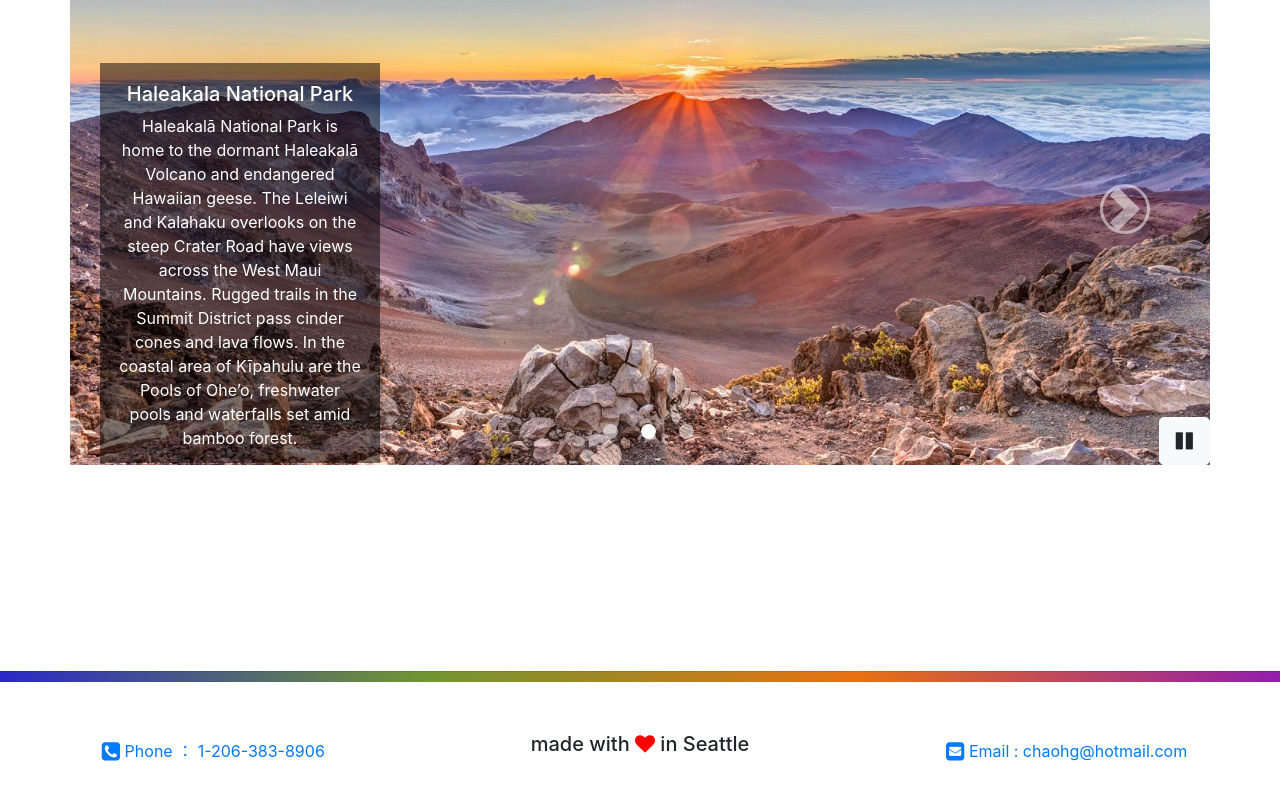
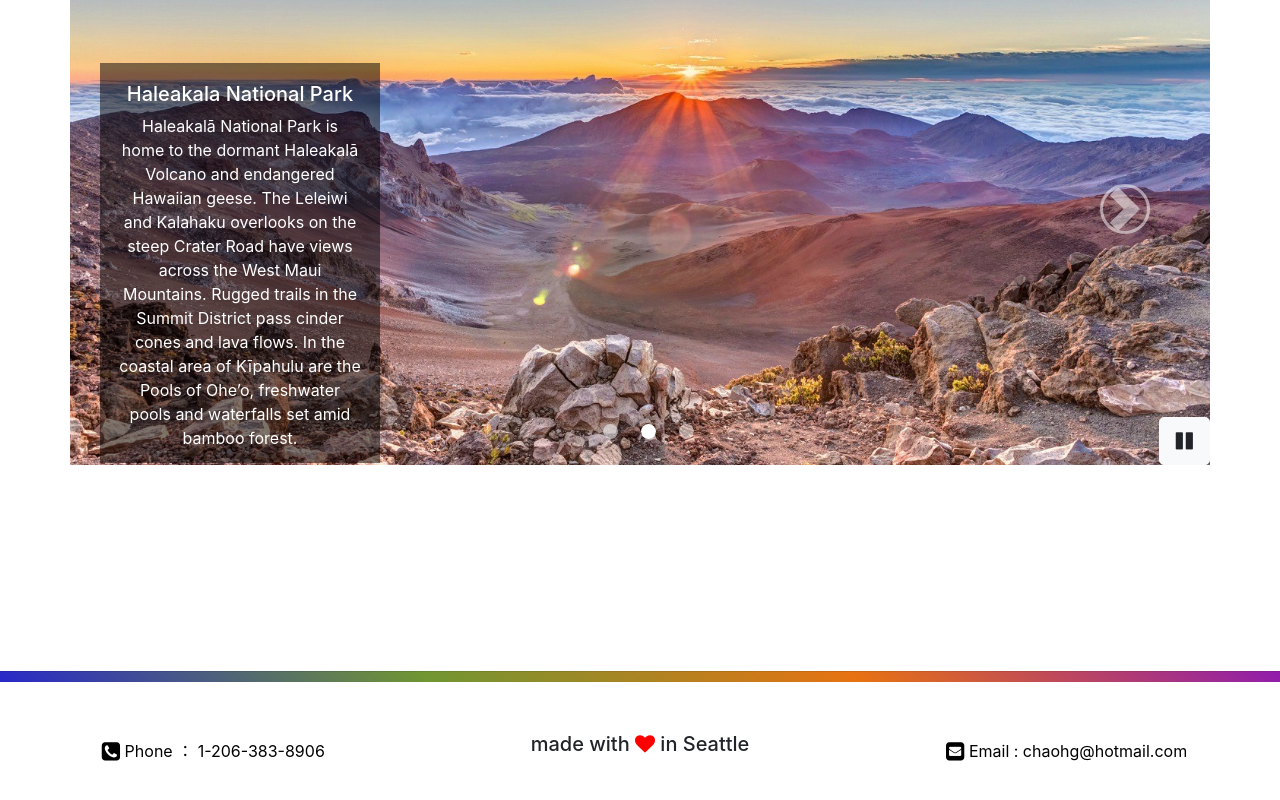
Before and after one commit to MinchaoD/traveltoHawaii, a website: page maui.html in a window 1280 px wide. Shown: the part 406-1206 px from the top of the page. Drawn offline with nearby package versions, Linux system fonts and the light colour scheme.

Commit message:
change footer on island pages

```diff
--- a/maui.html
+++ b/maui.html
@@ -82,15 +82,14 @@
         <hr class="footer-line">
         <div class="container-fluid">
             <div class="row text-center">
-
-                <div class="col-4">
-                    <a role="button" class="btn btn-link" href="tel:+12063838906"><i class="fa fa-phone-square fa-lg"></i> Phone ： 1-206-383-8906 </a><br />
+               <div class="col-4">
+                    <a role="button" class="btn btn-link" style="color:black" href="tel:+12063838906"><i class="fa fa-phone-square fa-lg"></i> Phone ： 1-206-383-8906 </a><br />
                 </div>
                 <div class="col-4">
                     <h5> made with <i class="fa fa-heart"></i> in Seattle</h5>
                 </div>
                 <div class="col-4 ">
-                    <a role="button" class="btn btn-link" href="mailto: chaohg@hotmail.com"><i class="fa fa-envelope-square fa-lg text-primary"></i> Email :  chaohg@hotmail.com </a>
+                    <a role="button" class="btn btn-link" style="color:black" href="mailto: chaohg@hotmail.com"><i class="fa fa-envelope-square fa-lg"></i> Email :  chaohg@hotmail.com </a>
                 </div>
             <div>
         </div>
```
Also changed, not shown: bigisland.html (+3 -4 lines), index.html (+2 -2 lines), kauai.html (+3 -4 lines), oahu.html (+3 -4 lines), 1 other file.
